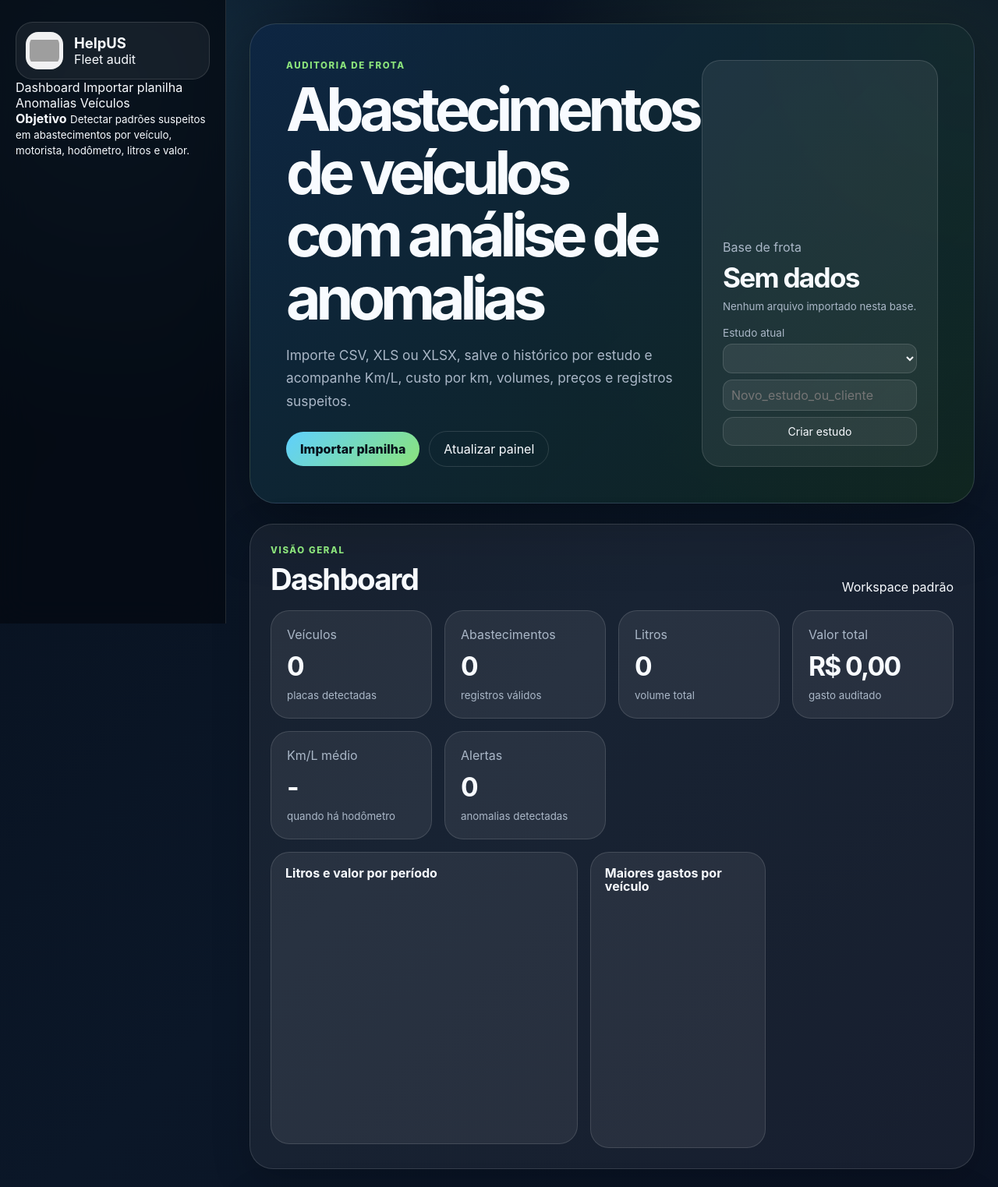
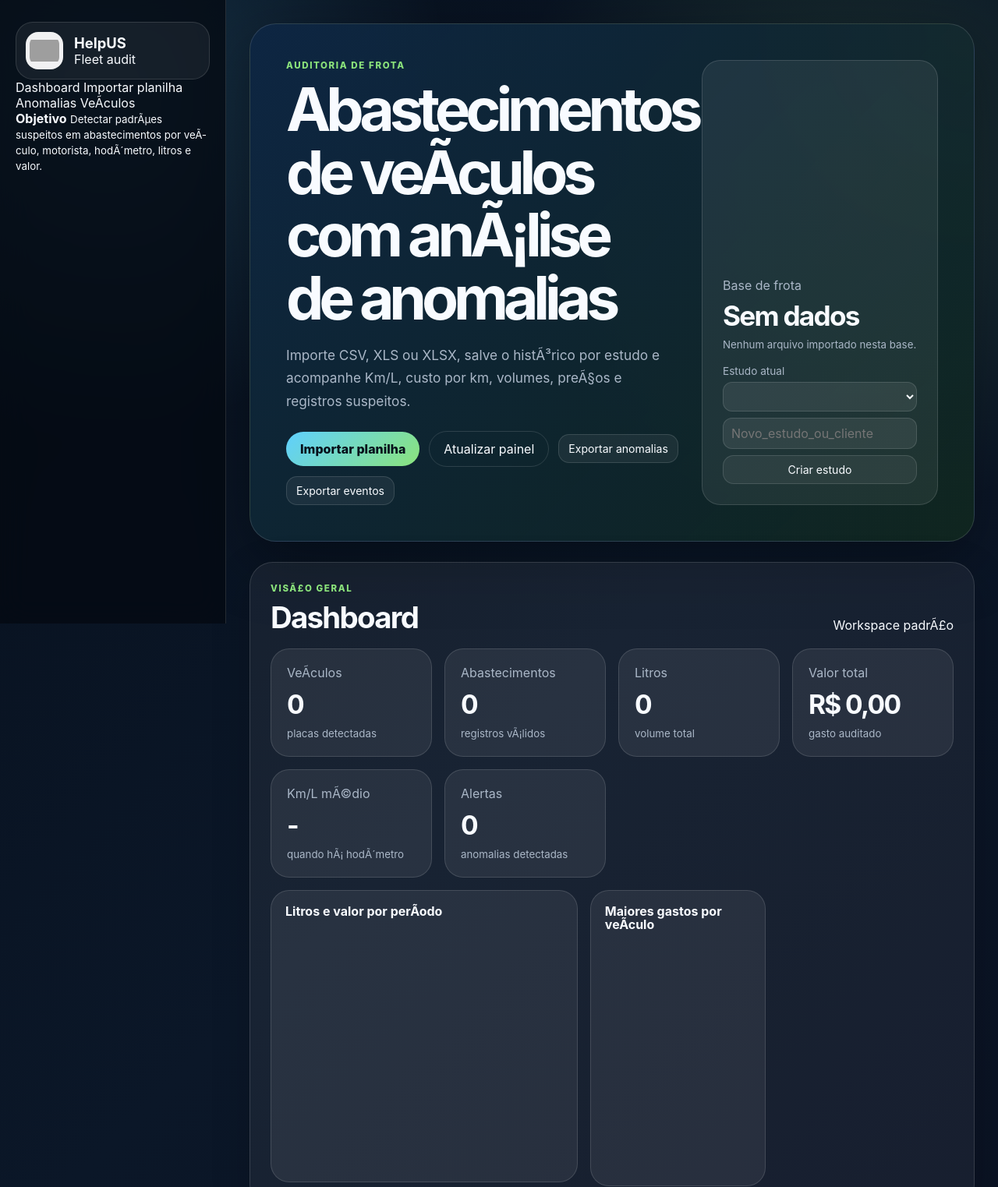
Before and after one commit to HelpUSA/energisa, a website: page index.html in a window 1280 px wide. Shown: the top 1523 px of the page at 78% size. Drawn offline with nearby package versions, Linux system fonts and the light colour scheme; no server answers; grey boxes are pictures that could not be loaded.

Commit message:
Add fuel export actions to dashboard

```diff
--- a/app.js
+++ b/app.js
@@ -332,3 +332,7 @@ document.addEventListener('DOMContentLoaded',()=>{
  const btn=$('createWorkspaceBtn');
  if(btn)btn.addEventListener('click',createWorkspace);
 });
+
+// export-ui-runtime-patch-v2
+function openFuelExport(type){const wid=typeof currentWorkspaceId === 'function' ? currentWorkspaceId() : '';const url='/api/fuel/export?type='+encodeURIComponent(type)+(wid?'&workspace_id='+encodeURIComponent(wid):'');window.open(url,'_blank');}
+document.addEventListener('DOMContentLoaded',()=>{const a=$(['exportAnomaliesBtn'][0]);if(a)a.addEventListener('click',()=>openFuelExport('anomalies'));const e=$(['exportEventsBtn'][0]);if(e)e.addEventListener('click',()=>openFuelExport('events'));});
--- a/index.html
+++ b/index.html
@@ -4,7 +4,7 @@
   <meta charset="utf-8" />
   <meta name="viewport" content="width=device-width, initial-scale=1" />
   <title>HelpUS | Auditoria de abastecimento</title>
-  <meta name="description" content="Dashboard HelpUS para importar planilhas de abastecimento de veículos e detectar anomalias de frota." />
+  <meta name="description" content="Dashboard HelpUS para importar planilhas de abastecimento de veÃ­culos e detectar anomalias de frota." />
   <link rel="icon" href="img/helpus-icon.png" />
   <link rel="stylesheet" href="styles.css" />
   <script src="https://cdn.jsdelivr.net/npm/xlsx@0.18.5/dist/xlsx.full.min.js"></script>
@@ -24,11 +24,11 @@
         <a href="#dashboard">Dashboard</a>
         <a href="#importar">Importar planilha</a>
         <a href="#anomalias">Anomalias</a>
-        <a href="#veiculos">Veículos</a>
+        <a href="#veiculos">VeÃ­culos</a>
       </nav>
       <div class="side-note">
         <strong>Objetivo</strong>
-        <small>Detectar padrões suspeitos em abastecimentos por veículo, motorista, hodômetro, litros e valor.</small>
+        <small>Detectar padrÃµes suspeitos em abastecimentos por veÃ­culo, motorista, hodÃ´metro, litros e valor.</small>
       </div>
     </aside>
 
@@ -36,11 +36,11 @@
       <section class="hero">
         <div>
           <p class="eyebrow">Auditoria de frota</p>
-          <h1>Abastecimentos de veículos com análise de anomalias</h1>
-          <p class="hero-copy">Importe CSV, XLS ou XLSX, salve o histórico por estudo e acompanhe Km/L, custo por km, volumes, preços e registros suspeitos.</p>
+          <h1>Abastecimentos de veÃ­culos com anÃ¡lise de anomalias</h1>
+          <p class="hero-copy">Importe CSV, XLS ou XLSX, salve o histÃ³rico por estudo e acompanhe Km/L, custo por km, volumes, preÃ§os e registros suspeitos.</p>
           <div class="actions">
             <label class="button primary" for="fileInput">Importar planilha</label>
-            <button class="button ghost" id="refreshBtn" type="button">Atualizar painel</button>
+            <button class="button ghost" id="refreshBtn" type="button">Atualizar painel</button><button class=button-ghost-small id=exportAnomaliesBtn type=button>Exportar anomalias</button><button class=button-ghost-small id=exportEventsBtn type=button>Exportar eventos</button>
           </div>
         </div>
         <div class="hero-panel">
@@ -53,24 +53,24 @@
       <section id="dashboard" class="section">
         <div class="section-head">
           <div>
-            <p class="eyebrow">Visão geral</p>
+            <p class="eyebrow">VisÃ£o geral</p>
             <h2>Dashboard</h2>
           </div>
-          <span class="pill" id="workspaceLabel">Workspace padrão</span>
+          <span class="pill" id="workspaceLabel">Workspace padrÃ£o</span>
         </div>
 
         <div class="metrics">
-          <article><span>Veículos</span><strong id="metricVehicles">0</strong><small>placas detectadas</small></article>
-          <article><span>Abastecimentos</span><strong id="metricEvents">0</strong><small>registros válidos</small></article>
+          <article><span>VeÃ­culos</span><strong id="metricVehicles">0</strong><small>placas detectadas</small></article>
+          <article><span>Abastecimentos</span><strong id="metricEvents">0</strong><small>registros vÃ¡lidos</small></article>
           <article><span>Litros</span><strong id="metricLiters">0</strong><small>volume total</small></article>
           <article><span>Valor total</span><strong id="metricTotal">R$ 0,00</strong><small>gasto auditado</small></article>
-          <article><span>Km/L médio</span><strong id="metricKmpl">-</strong><small>quando há hodômetro</small></article>
+          <article><span>Km/L mÃ©dio</span><strong id="metricKmpl">-</strong><small>quando hÃ¡ hodÃ´metro</small></article>
           <article><span>Alertas</span><strong id="metricAlerts">0</strong><small>anomalias detectadas</small></article>
         </div>
 
         <div class="charts">
-          <article class="chart-card wide"><h3>Litros e valor por período</h3><canvas id="timelineChart"></canvas></article>
-          <article class="chart-card"><h3>Maiores gastos por veículo</h3><canvas id="vehicleChart"></canvas></article>
+          <article class="chart-card wide"><h3>Litros e valor por perÃ­odo</h3><canvas id="timelineChart"></canvas></article>
+          <article class="chart-card"><h3>Maiores gastos por veÃ­culo</h3><canvas id="vehicleChart"></canvas></article>
         </div>
       </section>
 
@@ -80,20 +80,20 @@
             <p class="eyebrow">Entrada de dados</p>
             <h2>Importar planilha de abastecimento</h2>
           </div>
-          <button class="button primary" id="saveImportBtn" type="button" disabled>Salvar importação</button>
+          <button class="button primary" id="saveImportBtn" type="button" disabled>Salvar importaÃ§Ã£o</button>
         </div>
 
         <input id="fileInput" type="file" accept=".csv,.xls,.xlsx" hidden />
         <div id="dropzone" class="dropzone">
           <strong>Arraste uma planilha aqui ou clique para selecionar</strong>
-          <span>Campos esperados: placa, data, hodômetro, litros, valor, preço por litro, motorista, posto e combustível.</span>
+          <span>Campos esperados: placa, data, hodÃ´metro, litros, valor, preÃ§o por litro, motorista, posto e combustÃ­vel.</span>
         </div>
 
         <div class="import-summary" id="importSummary" hidden></div>
 
         <div class="table-wrap preview" id="previewWrap" hidden>
           <table>
-            <thead><tr><th>Placa</th><th>Data</th><th>Hodômetro</th><th>Litros</th><th>Total</th><th>Motorista</th><th>Posto</th><th>Status</th></tr></thead>
+            <thead><tr><th>Placa</th><th>Data</th><th>HodÃ´metro</th><th>Litros</th><th>Total</th><th>Motorista</th><th>Posto</th><th>Status</th></tr></thead>
             <tbody id="previewRows"></tbody>
           </table>
         </div>
@@ -109,7 +109,7 @@
         </div>
         <div class="table-wrap">
           <table>
-            <thead><tr><th>Risco</th><th>Severidade</th><th>Veículo</th><th>Data</th><th>Tipo</th><th>Explicação</th></tr></thead>
+            <thead><tr><th>Risco</th><th>Severidade</th><th>VeÃ­culo</th><th>Data</th><th>Tipo</th><th>ExplicaÃ§Ã£o</th></tr></thead>
             <tbody id="anomalyRows"></tbody>
           </table>
         </div>
@@ -119,19 +119,19 @@
         <div class="section-head">
           <div>
             <p class="eyebrow">Frota</p>
-            <h2>Veículos e eventos recentes</h2>
+            <h2>VeÃ­culos e eventos recentes</h2>
           </div>
         </div>
         <div class="split">
           <div class="table-wrap">
             <table>
-              <thead><tr><th>Veículo</th><th>Eventos</th><th>Litros</th><th>Total</th><th>Km/L médio</th></tr></thead>
+              <thead><tr><th>VeÃ­culo</th><th>Eventos</th><th>Litros</th><th>Total</th><th>Km/L mÃ©dio</th></tr></thead>
               <tbody id="vehicleRows"></tbody>
             </table>
           </div>
           <div class="table-wrap">
             <table>
-              <thead><tr><th>Data</th><th>Veículo</th><th>Litros</th><th>Total</th><th>Km/L</th></tr></thead>
+              <thead><tr><th>Data</th><th>VeÃ­culo</th><th>Litros</th><th>Total</th><th>Km/L</th></tr></thead>
               <tbody id="eventRows"></tbody>
             </table>
           </div>
```
